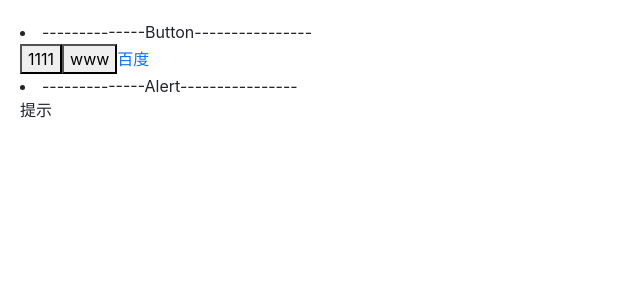
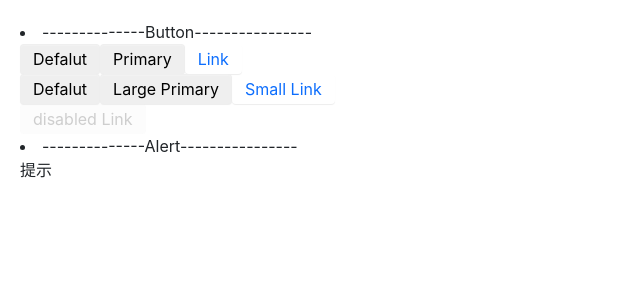
Before and after one commit to caowenjings/react-ts-cwjantd, a React (Create React App) app: page / in a window 1280 px wide. Shown: the top 300 px of the page, without its empty margins (0-640 px from the left). Built offline with nearby package versions, Linux system fonts and the light colour scheme.

Commit message:
feat:添加btn样式

```diff
--- a/src/App.tsx
+++ b/src/App.tsx
@@ -3,21 +3,36 @@ import React from 'react'
 import './styles/index.scss'
 import './App.css'
 
-import Button, { ButtonType, ButtonSize } from './compontents/Button/button'
-import Alert, { AlertType } from './compontents/Alert/alert'
+import Button, { ButtonType, ButtonSize } from './compontentsBasic/Button/button'
+import Alert, { AlertType } from './compontentsBasic/Alert/alert'
 
 const App: React.FC = () => {
   return (
     <div className="App">
-      {' '}
       <li> --------------Button---------------- </li>
-      <Button btnType={ButtonType.Primary}>1111</Button>
-      <Button btnType={ButtonType.Defalut} size={ButtonSize.Large}>
-        www
-      </Button>
-      <Button btnType={ButtonType.Link} size={ButtonSize.Large} href="http:baidu">
-        百度
-      </Button>
+      <div>
+        <Button btnType={ButtonType.Defalut}>Defalut</Button>
+        <Button btnType={ButtonType.Primary}>Primary</Button>
+        <Button btnType={ButtonType.Link} href="http:baidu">
+          Link
+        </Button>
+      </div>
+      <div>
+        <Button btnType={ButtonType.Defalut} size={ButtonSize.Default}>
+          Defalut
+        </Button>
+        <Button btnType={ButtonType.Primary} size={ButtonSize.Large}>
+          Large Primary
+        </Button>
+        <Button btnType={ButtonType.Link} href="http:baidu" size={ButtonSize.Small}>
+          Small Link
+        </Button>
+      </div>
+      <div>
+        <Button btnType={ButtonType.Link} disabled>
+          disabled Link
+        </Button>
+      </div>
       <li> --------------Alert---------------- </li>
       <Alert alertType={AlertType.Info}>提示</Alert>
     </div>
--- /dev/null
+++ b/src/compontentsBasic/Button/_style.scss
@@ -0,0 +1,28 @@
+// btn 基础样式
+.btn{
+    position: relative;
+    display: inline-block;
+    text-align: center;
+    vertical-align: middle;
+    font-weight: $btn-font-weight;
+    font-family: $btn-font-family;
+    font-size: $btn-font-size;
+    line-height: $btn-font-size;
+    background-image: none;
+    border:$btn-border-width solid transparent;
+    padding: $btn-padding-y $btn-padding-x;
+    box-shadow: $btn-box-shadow;
+    border-radius: $btn-border-radius;
+    cursor: pointer;
+    transition: $btn-transition;
+    &.disabled,&[disabled]{
+        cursor: pointer;
+        opacity: $btn-disabled-opacity;
+        box-shadow: none;
+         //所有子元素 禁止鼠标
+        > * {
+            pointer-events: none
+        }
+    }
+
+}
--- a/src/compontents/Button/button.tsx
+++ b/src/compontentsBasic/Button/button.tsx
@@ -11,8 +11,8 @@ export enum ButtonType {
 }
 
 export enum ButtonSize {
-  Large = 'large',
-  Small = 'small',
+  Large = 'lg',
+  Small = 'sm',
   Default = 'default'
 }
 
--- a/src/styles/index.scss
+++ b/src/styles/index.scss
@@ -12,3 +12,6 @@
 
 // animation
 @import "./animation";
+
+//button样式
+@import '../compontentsBasic/Button/style';
```
Also changed, not shown: src/compontents/Button/_style.scss (deleted), src/compontentsBasic/Alert/alert.tsx (renamed from src/compontents/Alert/alert.tsx).
